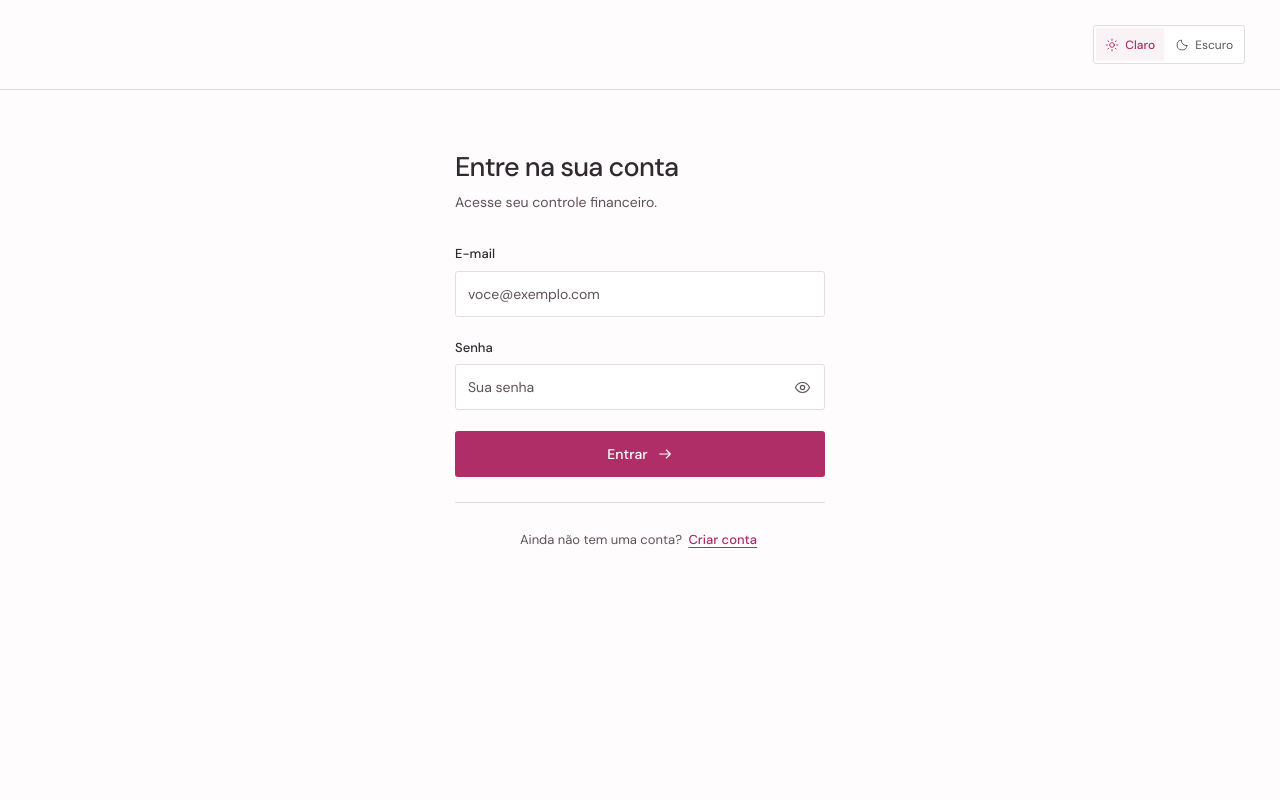
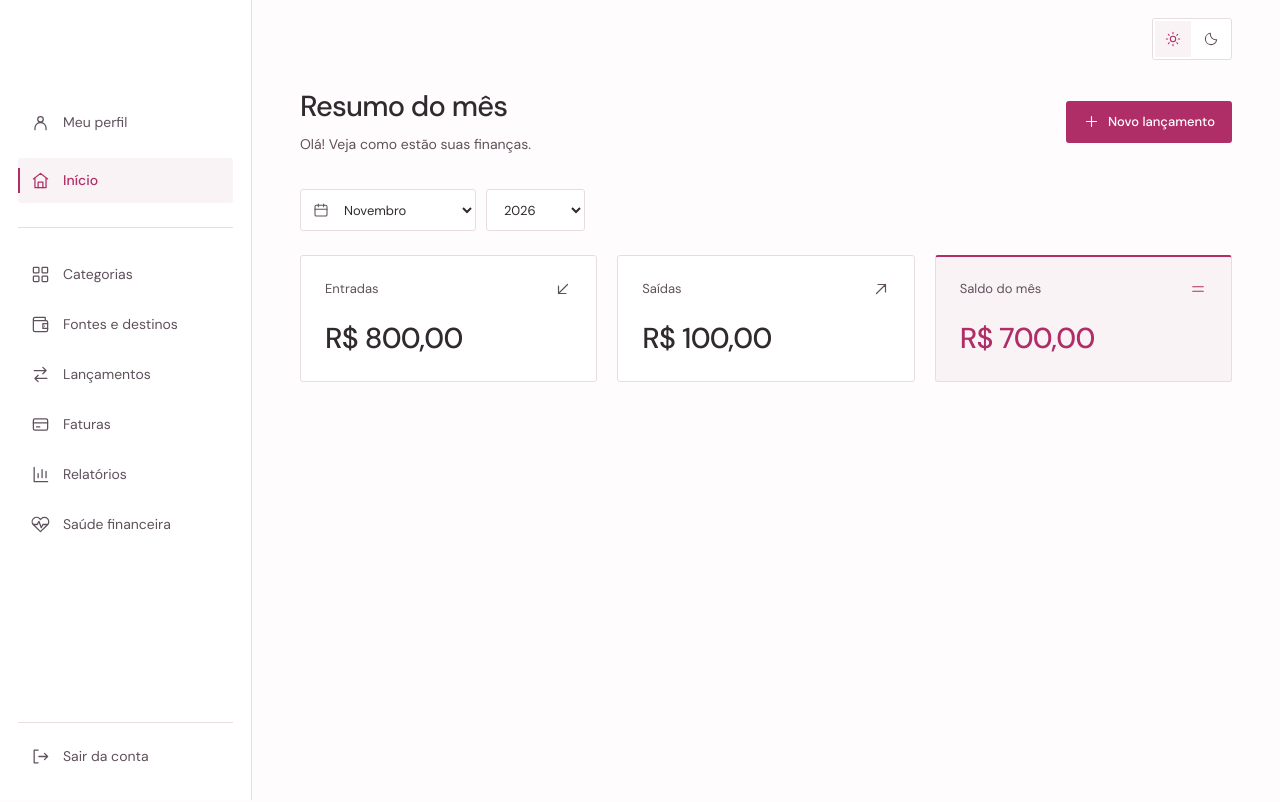
Before and after one commit to josibatista/app-controle-financeiro, a React (Vite) app in the folder frontend/: page /inicio in a window 1280 px wide. Before the commit this address led to /login. Shown: the top 802 px of the page. Built offline with nearby package versions, Linux system fonts and the light colour scheme.

Commit message:
feat: adiciona inicio com resumo visual do mes

```diff
--- a/frontend/src/App.jsx
+++ b/frontend/src/App.jsx
@@ -1,7 +1,19 @@
-import { Navigate, Route, Routes } from 'react-router-dom';
+import { useEffect } from 'react';
+import { Navigate, Route, Routes, useSearchParams } from 'react-router-dom';
 import Login from './components/pages/Login.jsx';
 import Cadastro from './components/pages/Cadastro.jsx';
 import { ThemeProvider } from './contexts/ThemeContext.jsx';
+import LayoutPrincipal from './components/LayoutPrincipal.jsx';
+import { itensMenu } from './components/MenuLateral.jsx';
+import Inicio from './components/pages/Inicio.jsx';
+
+// As telas do grupo serão conectadas a estas rotas em uma próxima integração.
+function AreaReservada({ titulo }) {
+  const [parametros] = useSearchParams();
+  const tituloAtual = titulo === 'Lançamentos' && parametros.get('novo') === '1' ? 'Novo lançamento' : titulo;
+  useEffect(() => { document.title = tituloAtual; }, [tituloAtual]);
+  return <section aria-label={tituloAtual}><h1>{tituloAtual}</h1></section>;
+}
 
 export default function App() {
   return (
@@ -9,6 +21,14 @@ export default function App() {
       <Routes>
         <Route path="/login" element={<Login />} />
         <Route path="/cadastro" element={<Cadastro />} />
+        <Route element={<LayoutPrincipal />}>
+          <Route path="/inicio" element={<Inicio />} />
+          <Route path="/meu-perfil" element={<AreaReservada titulo="Meu perfil" />} />
+          {itensMenu.map(({ caminho, rotulo }) => (
+            <Route key={caminho} path={caminho} element={<AreaReservada titulo={rotulo} />} />
+          ))}
+        </Route>
+        <Route path="/" element={<Navigate to="/inicio" replace />} />
         <Route path="*" element={<Navigate to="/login" replace />} />
       </Routes>
     </ThemeProvider>
--- /dev/null
+++ b/frontend/src/components/pages/Inicio.css
@@ -0,0 +1,42 @@
+.fl-inicio-cabecalho { display: flex; flex-wrap: wrap; align-items: center; justify-content: space-between; gap: 24px; }
+.fl-inicio-cabecalho > div { flex: 1 1 240px; min-width: 0; }
+:root .fl-inicio #titulo-inicio { color: var(--fl-text); -webkit-text-fill-color: var(--fl-text); }
+:root .fl-inicio-descricao { margin-top: 10px; color: var(--fl-secondary); font-size: 14px; }
+.fl-novo-lancamento { display: inline-flex; align-items: center; justify-content: center; flex-shrink: 0; gap: 8px; min-height: 42px; padding: 10px 16px; border: 1px solid transparent; border-radius: 3px; background: var(--fl-accent); color: var(--fl-accent-ink); text-decoration: none; font-weight: 500; font-size: 13px; }
+.fl-novo-lancamento:hover { filter: brightness(.94); }
+.fl-novo-lancamento svg { width: 17px; height: 17px; }
+.fl-inicio-periodo { display: flex; flex-wrap: wrap; gap: 10px; margin-top: 34px; }
+.fl-inicio-periodo label { position: relative; display: inline-flex; align-items: center; }
+.fl-inicio-periodo select { min-height: 42px; padding: 9px 32px 9px 13px; border: 1px solid var(--fl-line); border-radius: 3px; background: var(--fl-field); color: var(--fl-text); font-size: 13px; cursor: pointer; }
+.fl-inicio-mes > svg { position: absolute; left: 13px; width: 16px; height: 16px; color: var(--fl-secondary); pointer-events: none; }
+.fl-inicio-mes select { width: 176px; padding-left: 39px; }
+.fl-inicio-ano select { width: 99px; }
+.fl-inicio-resumo { display: grid; grid-template-columns: repeat(auto-fit, minmax(min(100%, 210px), 1fr)); gap: 20px; margin: 24px 0 0; }
+.fl-resumo-item { min-width: 0; padding: 23px 24px 26px; border: 1px solid var(--fl-line); border-radius: 3px; background: var(--fl-field); }
+.fl-resumo-item dt { display: flex; align-items: center; justify-content: space-between; gap: 12px; color: var(--fl-secondary); font-size: 13px; }
+.fl-resumo-item dt svg { width: 18px; height: 18px; }
+.fl-resumo-item dd { margin: 22px 0 0; color: var(--fl-text); font-size: clamp(22px, 2.25vw, 30px); font-weight: 500; line-height: 1.2; letter-spacing: -.7px; font-variant-numeric: tabular-nums; white-space: nowrap; word-break: normal; overflow-wrap: normal; }
+.fl-resumo-item--saldo { background: var(--fl-muted); border-top: 2px solid var(--fl-accent); padding-top: 22px; }
+.fl-resumo-item--saldo dt svg, .fl-resumo-item--saldo dd { color: var(--fl-accent); }
+.fl-inicio-area-reservada { min-height: 390px; }
+.fl-inicio-sr { position: absolute; width: 1px; height: 1px; padding: 0; margin: -1px; overflow: hidden; clip: rect(0, 0, 0, 0); white-space: nowrap; border: 0; }
+
+@media (max-width: 1100px) {
+  .fl-inicio-resumo { gap: 14px; }
+  .fl-resumo-item { padding-right: 19px; padding-left: 19px; }
+}
+
+@media (max-width: 600px) {
+  .fl-inicio-cabecalho { align-items: flex-start; flex-direction: column; gap: 23px; }
+  .fl-inicio-cabecalho > div { flex-basis: auto; }
+  .fl-novo-lancamento { min-height: 44px; }
+  .fl-inicio-periodo { margin-top: 28px; }
+  .fl-inicio-periodo select { min-height: 44px; font-size: 16px; }
+  .fl-inicio-mes select { width: 185px; }
+  .fl-inicio-ano select { width: 101px; padding-right: 20px; }
+  .fl-inicio-resumo { grid-template-columns: 1fr; margin-top: 22px; gap: 13px; }
+  .fl-resumo-item { padding: 19px 21px 21px; }
+  .fl-resumo-item--saldo { padding-top: 18px; }
+  .fl-resumo-item dd { margin-top: 16px; font-size: 28px; }
+  .fl-inicio-area-reservada { min-height: 210px; }
+}
--- /dev/null
+++ b/frontend/src/components/pages/Inicio.jsx
@@ -0,0 +1,62 @@
+import { useEffect, useState } from 'react';
+import { Link } from 'react-router-dom';
+import Icone from '../Icone.jsx';
+import './Inicio.css';
+
+const meses = ['Janeiro', 'Fevereiro', 'Março', 'Abril', 'Maio', 'Junho', 'Julho', 'Agosto', 'Setembro', 'Outubro', 'Novembro', 'Dezembro'];
+// Valores em centavos, usados somente para compor esta prévia do front-end.
+const resumosExemplo = { '2026-11': { entradas: 80000, saidas: 10000 } };
+const moeda = new Intl.NumberFormat('pt-BR', { style: 'currency', currency: 'BRL' });
+
+export default function Inicio() {
+  const hoje = new Date();
+  const [mes, setMes] = useState(hoje.getMonth() + 1);
+  const [ano, setAno] = useState(hoje.getFullYear());
+  const anos = Array.from({ length: 5 }, (_, indice) => hoje.getFullYear() - 2 + indice);
+  const resumo = resumosExemplo[`${ano}-${String(mes).padStart(2, '0')}`] ?? { entradas: 0, saidas: 0 };
+  const indicadores = [
+    { rotulo: 'Entradas', valor: resumo.entradas, icone: 'entrada' },
+    { rotulo: 'Saídas', valor: resumo.saidas, icone: 'saida' },
+    { rotulo: 'Saldo do mês', valor: resumo.entradas - resumo.saidas, icone: 'saldo', saldo: true },
+  ];
+
+  useEffect(() => { document.title = 'Resumo do mês'; }, []);
+
+  return (
+    <section className="fl-inicio" aria-labelledby="titulo-inicio">
+      <div className="fl-inicio-cabecalho">
+        <div>
+          <h1 id="titulo-inicio">Resumo do mês</h1>
+          <p className="fl-inicio-descricao">Olá! Veja como estão suas finanças.</p>
+        </div>
+        <Link className="fl-novo-lancamento" to="/lancamentos?novo=1">
+          <Icone nome="mais" /><span>Novo lançamento</span>
+        </Link>
+      </div>
+      <div className="fl-inicio-periodo" role="group" aria-label="Período do resumo">
+        <label className="fl-inicio-mes">
+          <Icone nome="calendario" />
+          <span className="fl-inicio-sr">Mês</span>
+          <select value={mes} onChange={(event) => setMes(Number(event.target.value))}>
+            {meses.map((nome, indice) => <option key={nome} value={indice + 1}>{nome}</option>)}
+          </select>
+        </label>
+        <label className="fl-inicio-ano">
+          <span className="fl-inicio-sr">Ano</span>
+          <select value={ano} onChange={(event) => setAno(Number(event.target.value))}>
+            {anos.map((valor) => <option key={valor} value={valor}>{valor}</option>)}
+          </select>
+        </label>
+      </div>
+      <dl className="fl-inicio-resumo" aria-live="polite" aria-atomic="true" aria-label={`Resumo de ${meses[mes - 1]} de ${ano}`}>
+        {indicadores.map(({ rotulo, valor, icone, saldo }) => (
+          <div className={`fl-resumo-item${saldo ? ' fl-resumo-item--saldo' : ''}`} key={rotulo}>
+            <dt><span>{rotulo}</span><Icone nome={icone} /></dt>
+            <dd>{moeda.format(valor / 100)}</dd>
+          </div>
+        ))}
+      </dl>
+      <div className="fl-inicio-area-reservada" aria-hidden="true" />
+    </section>
+  );
+}
```
